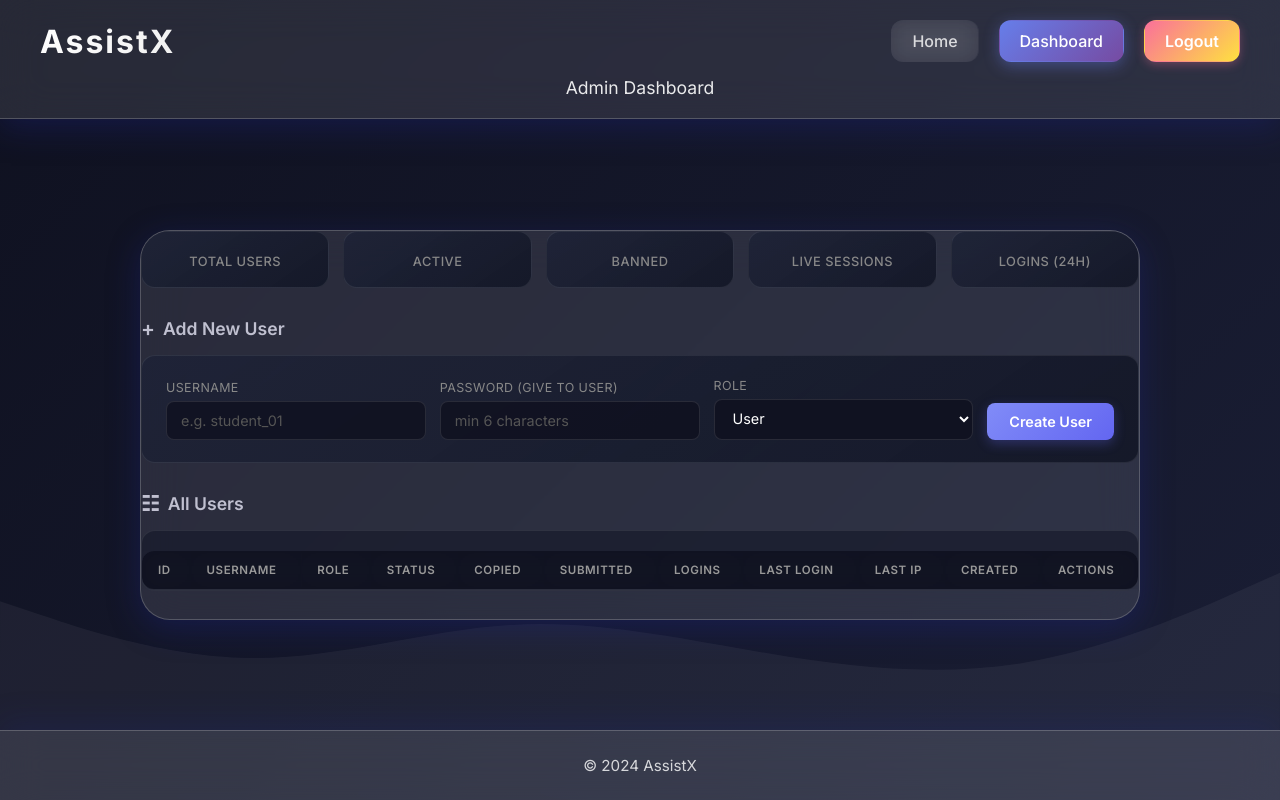
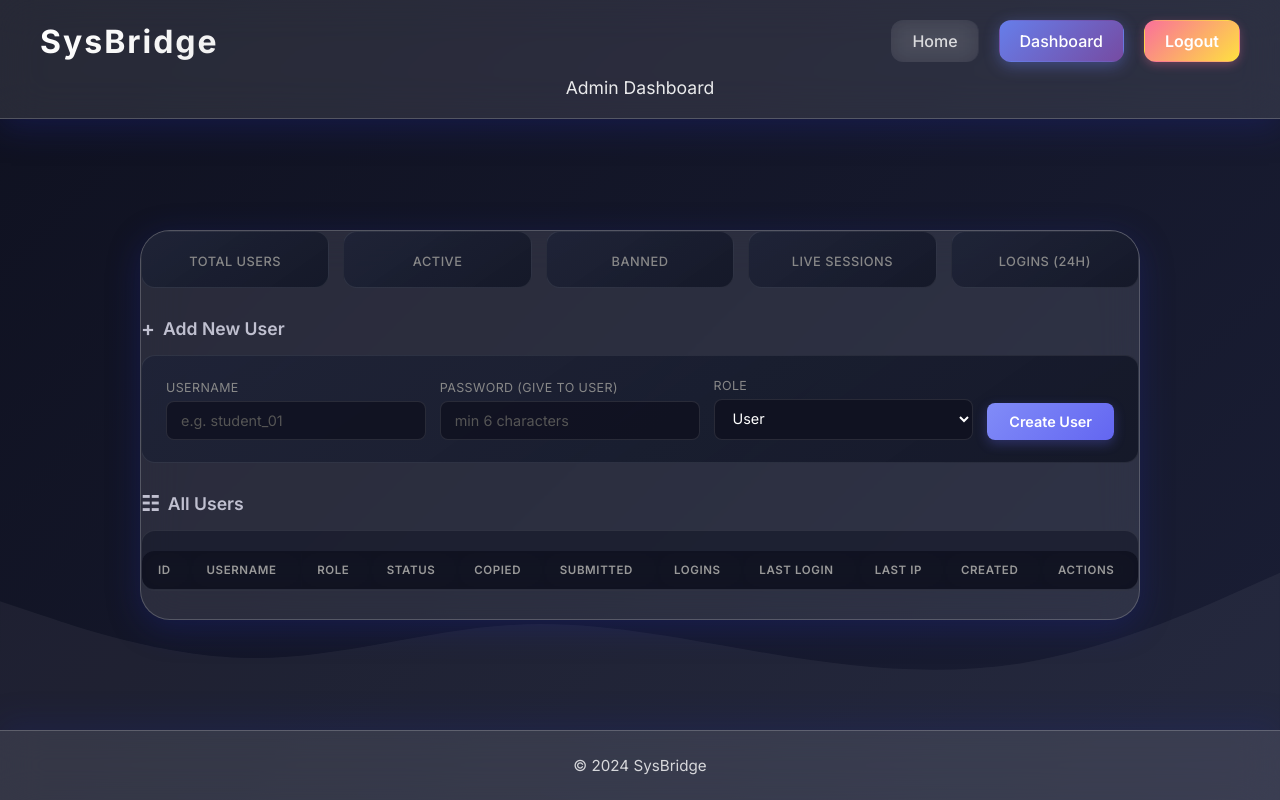
Before and after one commit to astroinnovator/clipboard, a FastAPI app: template templates/admin_dashboard.html in a window 1280 px wide. Run offline with FastAPI, Linux system fonts and the light colour scheme; the template is opened without the code that fills it, so the values that code supplies are empty; parts of the project's set-up code (start-up, migrations or seed data) failed here and were passed over; some libraries are stand-ins or nearby versions.

Commit message:
Update admin_dashboard.html

```diff
--- a/templates/admin_dashboard.html
+++ b/templates/admin_dashboard.html
@@ -3,7 +3,7 @@
     <head>
         <meta charset="UTF-8" />
         <meta name="viewport" content="width=device-width, initial-scale=1.0" />
-        <title>Admin Dashboard - AssistX</title>
+        <title>Admin Dashboard - SysBridge</title>
         <link
             href="https://fonts.googleapis.com/css2?family=Inter:wght@400;500;600;700&display=swap"
             rel="stylesheet"
@@ -569,7 +569,7 @@
         <header>
             <div class="navbar">
                 <div class="navbar-brand">
-                    <h1>AssistX</h1>
+                    <h1>SysBridge</h1>
                 </div>
                 <nav class="navbar-menu">
                     <a href="/" class="nav-link">Home</a>
@@ -953,7 +953,7 @@
         </div>
 
         <footer>
-            <p>&copy; 2024 AssistX</p>
+            <p>&copy; 2024 SysBridge</p>
         </footer>
 
         <script>
```
